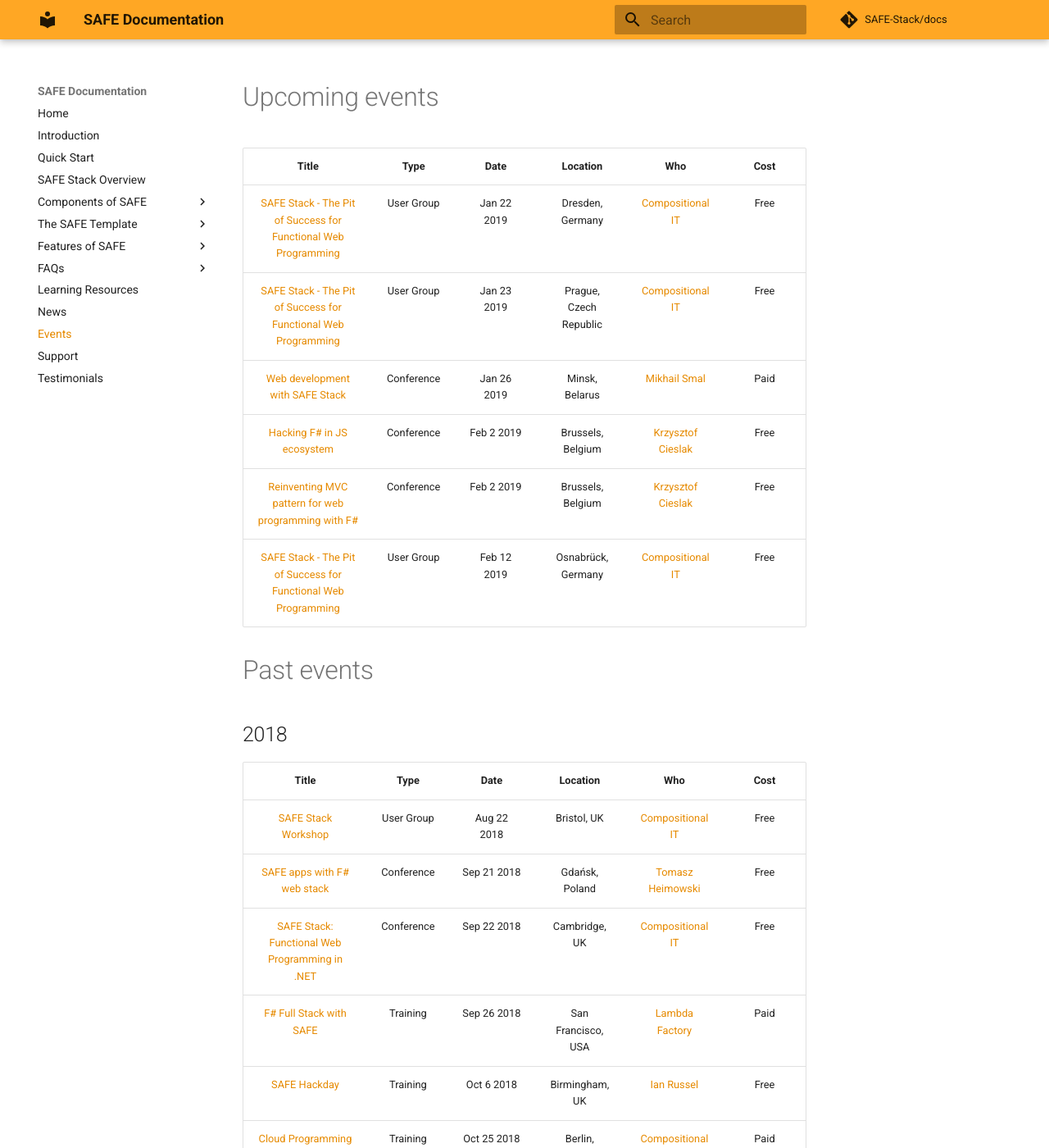
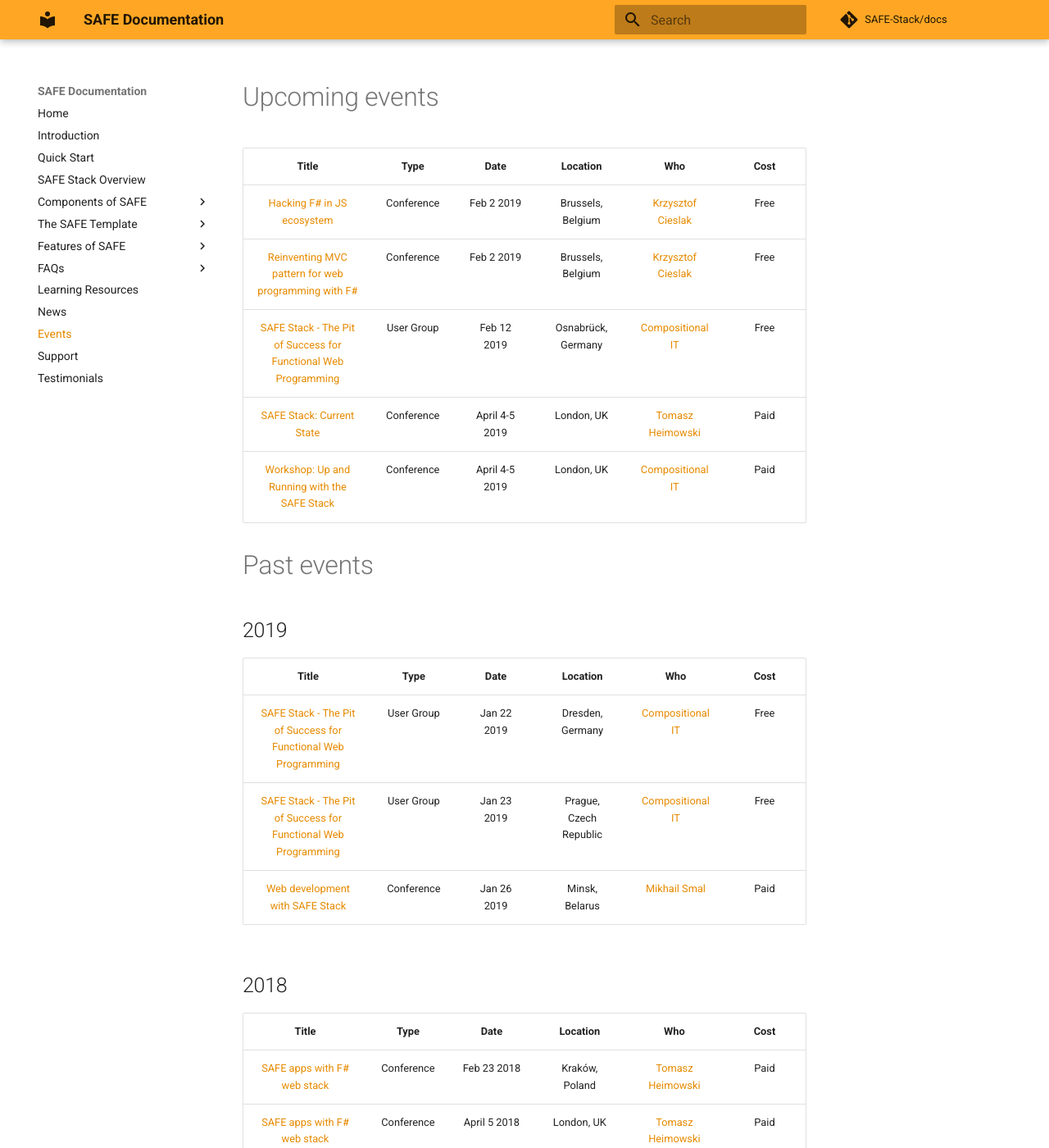
Before and after one commit to SAFE-Stack/docs, an MkDocs documentation site: the page built from docs/events.md, in a window 1280 px wide and 1400 px high. Shown: the whole window at 82% size. Built offline with MkDocs 1.6.1 and Material for MkDocs 9.7.7, drawn with Linux system fonts in a browser that asks for light colours; comment, search, counter and statistics services are not loaded.

Commit message:
Update events

```diff
--- a/docs/events.md
+++ b/docs/events.md
@@ -1,20 +1,29 @@
 # Upcoming events
+
+| Title | Type | Date | Location | Who | Cost |
+|:-:|:-:|:-:|:-:|:-:|:-:|
+| [Hacking F# in JS ecosystem](https://fosdem.org/2019/schedule/event/dotnet_fsharp_js_ecosystem/) | Conference | Feb 2 2019 | Brussels, Belgium | [Krzysztof Cieslak](https://twitter.com/k_cieslak) | Free
+| [Reinventing MVC pattern for web programming with F#](https://fosdem.org/2019/schedule/event/dotnet_fsharp_reinventing_mvc/) | Conference | Feb 2 2019 | Brussels, Belgium | [Krzysztof Cieslak](https://twitter.com/k_cieslak) | Free
+| [SAFE Stack - The Pit of Success for Functional Web Programming](https://www.meetup.com/FSharpOsnabruck/events/257131027/) | User Group | Feb 12 2019 | Osnabrück, Germany | [Compositional IT](https://compositional-it.com) | Free
+| [SAFE Stack: Current State](https://skillsmatter.com/conferences/10869-f-sharp-exchange-2019/) | Conference | April 4-5 2019 | London, UK | [Tomasz Heimowski](https://theimowski.com) | Paid
+| [Workshop: Up and Running with the SAFE Stack](https://skillsmatter.com/conferences/10869-f-sharp-exchange-2019/) | Conference | April 4-5 2019 | London, UK | [Compositional IT](https://compositional-it.com) | Paid
+
+# Past events
+
+## 2019
 
 | Title | Type | Date | Location | Who | Cost |
 |:-:|:-:|:-:|:-:|:-:|:-:|
 | [SAFE Stack - The Pit of Success for Functional Web Programming](https://www.meetup.com/de-DE/NET-User-Group-Dresden/events/256717140/) | User Group | Jan 22 2019 | Dresden, Germany | [Compositional IT](https://compositional-it.com) | Free
 | [SAFE Stack - The Pit of Success for Functional Web Programming](https://www.meetup.com/FSharping/events/257156925/) | User Group | Jan 23 2019 | Prague, Czech Republic | [Compositional IT](https://compositional-it.com) | Free
 | [Web development with SAFE Stack](https://fby.by/#talk_MikhailSmal) | Conference | Jan 26 2019 | Minsk, Belarus | [Mikhail Smal](https://twitter.com/mvsmal) | Paid
-| [Hacking F# in JS ecosystem](https://fosdem.org/2019/schedule/event/dotnet_fsharp_js_ecosystem/) | Conference | Feb 2 2019 | Brussels, Belgium | [Krzysztof Cieslak](https://twitter.com/k_cieslak) | Free
-| [Reinventing MVC pattern for web programming with F#](https://fosdem.org/2019/schedule/event/dotnet_fsharp_reinventing_mvc/) | Conference | Feb 2 2019 | Brussels, Belgium | [Krzysztof Cieslak](https://twitter.com/k_cieslak) | Free
-| [SAFE Stack - The Pit of Success for Functional Web Programming](https://www.meetup.com/FSharpOsnabruck/events/257131027/) | User Group | Feb 12 2019 | Osnabrück, Germany | [Compositional IT](https://compositional-it.com) | Free
-
-# Past events
 
 ## 2018
 
 | Title | Type | Date | Location | Who | Cost |
 |:-:|:-:|:-:|:-:|:-:|:-:|
+| [SAFE apps with F# web stack](http://www.lambdadays.org/lambdadays2018/tomasz-heimowski) | Conference | Feb 23 2018 | Kraków, Poland | [Tomasz Heimowski](http://theimowski.com) | Paid
+| [SAFE apps with F# web stack](https://skillsmatter.com/skillscasts/11308-safe-apps-with-f-web-stack) | Conference | April 5 2018 | London, UK | [Tomasz Heimowski](http://theimowski.com) | Paid
 | [SAFE Stack Workshop](https://www.meetup.com/FSharpBristol/events/252393795/) | User Group | Aug 22 2018 | Bristol, UK | [Compositional IT](https://compositional-it.com) | Free
 | [SAFE apps with F# web stack](http://devsharp.pl/) | Conference | Sep 21 2018 | Gdańsk, Poland | [Tomasz Heimowski](http://theimowski.com) | Free
 | [SAFE Stack: Functional Web Programming in .NET](https://www.dddeastanglia.com/Session/Details/2179) | Conference | Sep 22 2018 | Cambridge, UK | [Compositional IT](https://compositional-it.com) | Free
```
